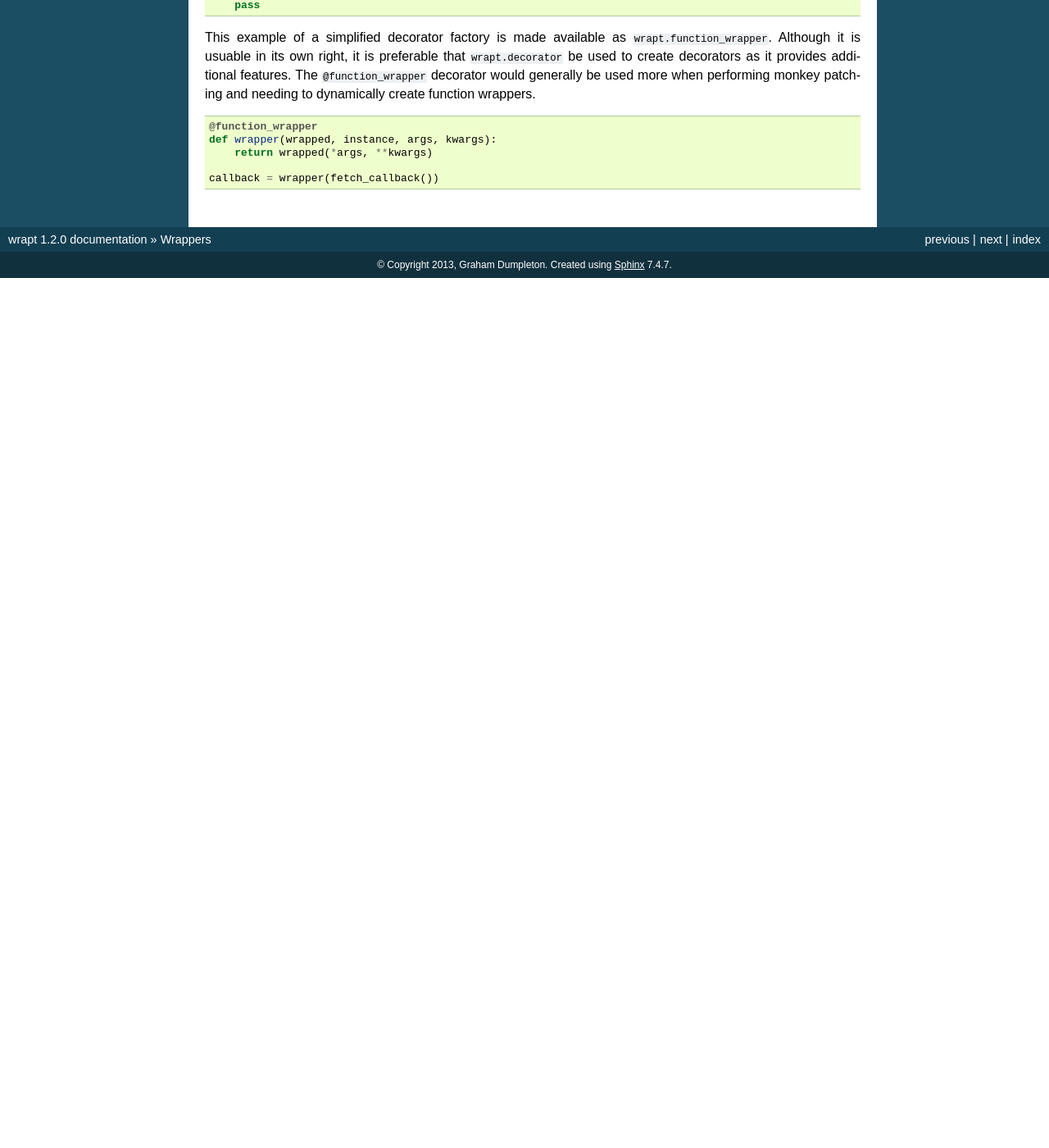
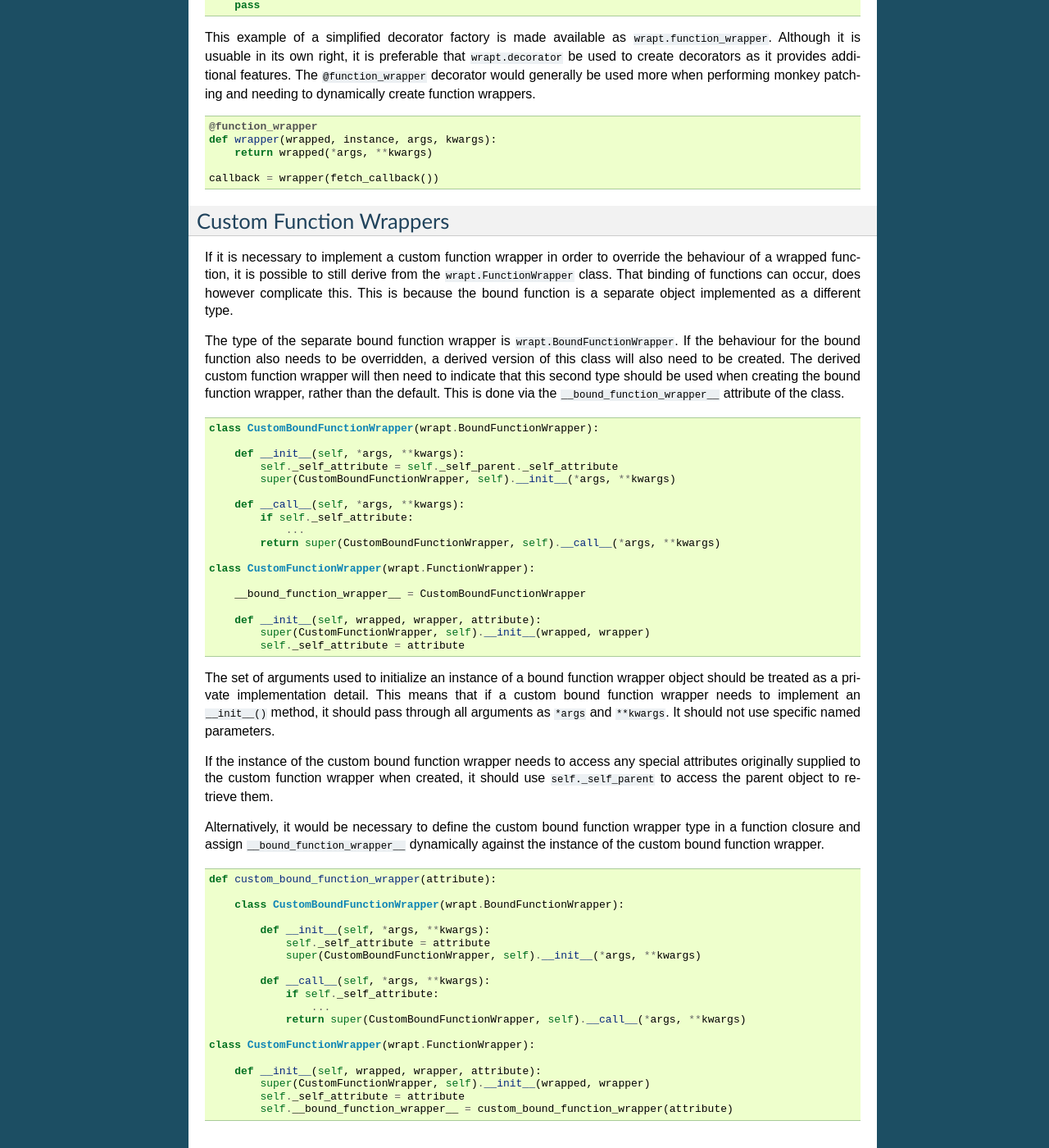
Before and after one commit to GrahamDumpleton/wrapt, a Sphinx documentation site: the page built from docs/wrappers.rst, in a window 1280 px wide and 1400 px high, scrolled down 6939 px. Shown: the whole window at 82% size. Built offline with Sphinx 7.4.7, drawn with Linux system fonts in a browser that asks for light colours; before the commit the page ends 7278 px from its top, so only the background shows below that; some of the changed text lies outside the part shown.

Commit message:
Documentation on custom function wrappers.

```diff
--- a/docs/wrappers.rst
+++ b/docs/wrappers.rst
@@ -147,8 +147,8 @@ to determine if an object is an object proxy.
     True
 
 
-Custom Proxies
---------------
+Custom Object Proxies
+---------------------
 
 A custom proxy is where one creates a derived object proxy and overrides
 some specific behaviour of the proxy.
@@ -182,8 +182,8 @@ then properties can be used.
 If it is necessary to access the original wrapped object from within an
 overridden method or property, then ``self.__wrapped__`` is used.
 
-Proxy Attributes
-----------------
+Proxy Object Attributes
+-----------------------
 
 When an attempt is made to access an attribute from the proxy, the same
 named attribute would in normal circumstances be accessed from the wrapped
@@ -331,7 +331,7 @@ wrapped function.
 
 ::
 
-    class BoundCallableWrapper(ObjectProxy):
+    class BoundCallableWrapper(wrapt.ObjectProxy):
 
         def __init__(self, wrapped, wrapper):
             super(BoundCallableWrapper, self).__init__(wrapped)
@@ -343,7 +343,7 @@ wrapped function.
         def __call__(self, *args, **kwargs):
             return self._self_wrapper(self.__wrapped__, args, kwargs)
 
-    class CallableWrapper(ObjectProxy):
+    class CallableWrapper(wrapt.ObjectProxy):
 
         def __init__(self, wrapped, wrapper):
             super(CallableWrapper, self).__init__(wrapped)
@@ -470,3 +470,78 @@ dynamically create function wrappers.
         return wrapped(*args, **kwargs)
 
     callback = wrapper(fetch_callback())
+
+Custom Function Wrappers
+------------------------
+
+If it is necessary to implement a custom function wrapper in order to
+override the behaviour of a wrapped function, it is possible to still
+derive from the ``wrapt.FunctionWrapper`` class. That binding of functions
+can occur, does however complicate this. This is because the bound function
+is a separate object implemented as a different type.
+
+The type of the separate bound function wrapper is
+``wrapt.BoundFunctionWrapper``. If the behaviour for the bound function
+also needs to be overridden, a derived version of this class will also
+need to be created. The derived custom function wrapper will then need
+to indicate that this second type should be used when creating the bound
+function wrapper, rather than the default. This is done via the
+``__bound_function_wrapper__`` attribute of the class.
+
+::
+
+    class CustomBoundFunctionWrapper(wrapt.BoundFunctionWrapper):
+
+        def __init__(self, *args, **kwargs):
+            self._self_attribute = self._self_parent._self_attribute
+            super(CustomBoundFunctionWrapper, self).__init__(*args, **kwargs)
+
+        def __call__(self, *args, **kwargs):
+            if self._self_attribute:
+                ...
+            return super(CustomBoundFunctionWrapper, self).__call__(*args, **kwargs)
+
+    class CustomFunctionWrapper(wrapt.FunctionWrapper):
+
+        __bound_function_wrapper__ = CustomBoundFunctionWrapper
+
+        def __init__(self, wrapped, wrapper, attribute):
+            super(CustomFunctionWrapper, self).__init__(wrapped, wrapper)
+            self._self_attribute = attribute
+
+The set of arguments used to initialize an instance of a bound function
+wrapper object should be treated as a private implementation detail. This
+means that if a custom bound function wrapper needs to implement an
+``__init__()`` method, it should pass through all arguments as ``*args``
+and ``**kwargs``. It should not use specific named parameters.
+
+If the instance of the custom bound function wrapper needs to access any
+special attributes originally supplied to the custom function wrapper when
+created, it should use ``self._self_parent`` to access the parent object
+to retrieve them.
+
+Alternatively, it would be necessary to define the custom bound function
+wrapper type in a function closure and assign ``__bound_function_wrapper__``
+dynamically against the instance of the custom bound function wrapper.
+
+::
+
+    def custom_bound_function_wrapper(attribute):
+
+        class CustomBoundFunctionWrapper(wrapt.BoundFunctionWrapper):
+
+            def __init__(self, *args, **kwargs):
+                self._self_attribute = attribute
+                super(CustomBoundFunctionWrapper, self).__init__(*args, **kwargs)
+
+            def __call__(self, *args, **kwargs):
+                if self._self_attribute:
+                    ...
+                return super(CustomBoundFunctionWrapper, self).__call__(*args, **kwargs)
+
+    class CustomFunctionWrapper(wrapt.FunctionWrapper):
+
+        def __init__(self, wrapped, wrapper, attribute):
+            super(CustomFunctionWrapper, self).__init__(wrapped, wrapper)
+            self._self_attribute = attribute
+            self.__bound_function_wrapper__ = custom_bound_function_wrapper(attribute)
```
